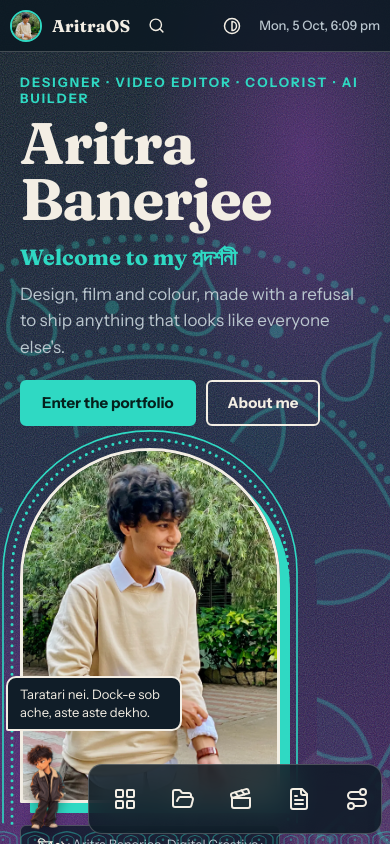
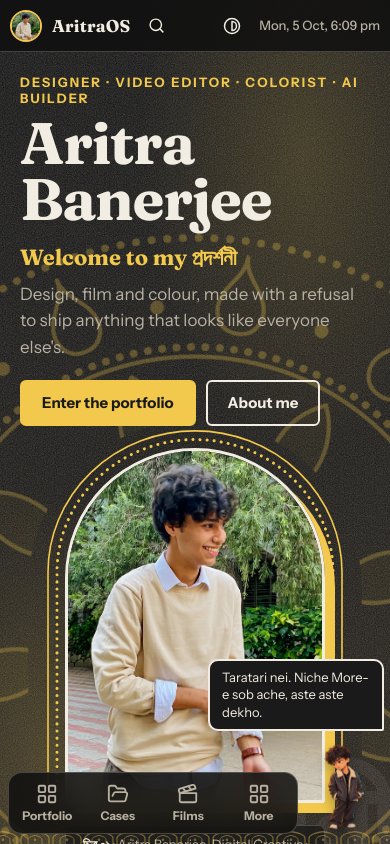
Before and after one commit to EL3M3NTVLR/Portfolio-OS, a React (Vite) app: page / in a window 390 px wide. Built offline with nearby package versions, Linux system fonts and the light colour scheme; a web font is replaced by a local one.

Commit message:
Update 0.5

```diff
--- a/src/App.jsx
+++ b/src/App.jsx
@@ -9,15 +9,15 @@ import Companion from './Companion.jsx'
 
 const APPS = [
   { id: 'portfolio', title: 'Portfolio', desc: 'All 22 projects, filterable', badge: 'Main drive', icon: LayoutGrid, C: PortfolioApp, size: [940, 640] },
-  { id: 'cases', title: 'Case Files', desc: 'Five flagship deep dives', badge: 'Start here', icon: FolderOpen, C: CasesApp, size: [980, 650] },
-  { id: 'films', title: 'Film Vault', desc: 'Watch the films, no autoplay', icon: Clapperboard, C: FilmsApp, size: [900, 620] },
+  { id: 'cases', title: 'Case Files', short: 'Cases', desc: 'Five flagship deep dives', badge: 'Start here', icon: FolderOpen, C: CasesApp, size: [980, 650] },
+  { id: 'films', title: 'Film Vault', short: 'Films', desc: 'Watch the films, no autoplay', icon: Clapperboard, C: FilmsApp, size: [900, 620] },
   { id: 'about', title: 'About.txt', desc: 'Who I am and how I think', icon: FileText, C: AboutApp, size: [820, 580] },
   { id: 'journey', title: 'Journey', desc: 'Kolkata 2004 to today', icon: Route, C: JourneyApp, size: [680, 620] },
   { id: 'craft', title: 'Craft', desc: 'My five-step method', icon: Sparkles, C: CraftApp, size: [740, 640] },
   { id: 'resume', title: 'Résumé', desc: 'Preview or download PDF', icon: ScrollText, C: ResumeApp, size: [780, 660] },
   { id: 'contact', title: 'Contact', desc: 'Email, LinkedIn, brief', badge: 'Hire me', icon: Mail, C: ContactApp, size: [660, 620] },
 ]
-const THEMES = [['dusk', 'Dusk', Moon], ['darkroom', 'Darkroom', Contrast]]
+const THEMES = [['aurum', 'Aurum', Contrast], ['aqua', 'Aqua', Moon]]
 const QUOTES = [
   'Concepts before polish.', 'Let the shake be the style.', 'A made thing speaks louder than an application.',
   'Aim the work at the right problem first.', 'Warm tones, honest frames.', 'Test your own assumption before anyone else does.',
@@ -26,6 +26,7 @@ const QUOTES = [
 ]
 const LAYOUT = 'aritraos-layout-v1'
 const FEATURED = ['portfolio', 'cases', 'contact']
+const TABS = ['portfolio', 'cases', 'films']
 
 
 function Alpona() {
@@ -163,8 +164,8 @@ function Palette({ items, close }) {
 
 export default function App() {
   const [booted, setBooted] = useState(false)
-  const [rawTheme, setTheme] = useLS('aritraos-theme-v1', 'dusk')
-  const theme = THEMES.some((t) => t[0] === rawTheme) ? rawTheme : rawTheme === 'dark' ? 'darkroom' : 'dusk'
+  const [rawTheme, setTheme] = useLS('aritraos-theme-v1', 'aurum')
+  const theme = THEMES.some((t) => t[0] === rawTheme) ? rawTheme : { dusk: 'aqua', night: 'aqua' }[rawTheme] || 'aurum'
   const [wins, setWins] = useState([])
   const [z, setZ] = useState(1000)
   const [pal, setPal] = useState(false)
@@ -172,6 +173,9 @@ export default function App() {
   const [evt, setEvt] = useState({ n: 0, type: '' })
   const [more, setMore] = useState(false)
   const wide = useMedia('(min-width: 1181px)')
+  const phone = useMedia('(max-width: 767px)')
+  const [sheet, setSheet] = useState(false)
+  useEffect(() => { if (!phone) setSheet(false) }, [phone])
   const clock = useClock()
   const quote = QUOTES[Math.floor(Date.now() / 864e5) % QUOTES.length]
   useEffect(() => writeLS(LAYOUT, lay), [lay])
@@ -188,6 +192,7 @@ export default function App() {
       const vw = window.innerWidth, vh = window.innerHeight
       return [...ws, { id, z: nz, x: clamp((vw - app.size[0]) / 2 + k * 30 - 30, 8, vw - 120), y: clamp(62 + k * 26, 52, vh - 260), payload }]
     })
+    setSheet(false)
     ping('open')
   }, [])
   const focus = (id) => setWins((ws) => { const top = Math.max(...ws.map((w) => w.z)); const w = ws.find((x) => x.id === id); return w.z === top ? ws : ws.map((x) => (x.id === id ? { ...x, z: top + 1 } : x)) })
@@ -212,11 +217,12 @@ export default function App() {
   useEffect(() => {
     const k = (e) => {
       if ((e.metaKey || e.ctrlKey) && e.key.toLowerCase() === 'k') { e.preventDefault(); setPal((p) => !p) }
+      else if (e.key === 'Escape' && sheet) setSheet(false)
       else if (e.key === 'Escape' && !pal) setWins((ws) => { const vis = ws.filter((w) => !w.min); if (!vis.length) return ws; const top = vis.reduce((a, b) => (a.z > b.z ? a : b)); ping('close'); return ws.filter((w) => w.id !== top.id) })
     }
     window.addEventListener('keydown', k)
     return () => window.removeEventListener('keydown', k)
-  }, [pal])
+  }, [pal, sheet])
 
   const txOff = lay.tx || { x: 0, y: 0 }
   const txDrag = useDrag({
@@ -297,6 +303,28 @@ export default function App() {
       <div className="frieze" aria-hidden />
       <Companion evt={evt} />
 
+      {phone ? (
+        <>
+          {sheet && (
+            <>
+              <div className="sheet-back" onClick={() => setSheet(false)} />
+              <div className="sheet" role="dialog" aria-label="More apps">
+                {APPS.filter((x) => !TABS.includes(x.id)).map((x) => (
+                  <button key={x.id} onClick={() => open(x.id)}><span className="glyph"><x.icon size={24} aria-hidden /></span>{x.title}</button>
+                ))}
+                <button onClick={() => { setSheet(false); setPal(true) }}><span className="glyph"><Search size={24} aria-hidden /></span>Search</button>
+                <button onClick={cycleTheme}><span className="glyph"><Contrast size={24} aria-hidden /></span>Theme: {THEMES.find((t) => t[0] === theme)[1]}</button>
+              </div>
+            </>
+          )}
+          <nav className="tabbar" aria-label="Main">
+            {TABS.map((id) => { const x = APPS.find((p) => p.id === id); return (
+              <button key={id} className={wins.some((w) => w.id === id && !w.min) ? 'on' : ''} onClick={() => open(id)}><x.icon size={22} aria-hidden />{x.short || x.title}</button>
+            ) })}
+            <button className={sheet ? 'on' : ''} aria-expanded={sheet} onClick={() => setSheet((s) => !s)}><LayoutGrid size={22} aria-hidden />More</button>
+          </nav>
+        </>
+      ) : (
       <nav className="dock" aria-label="Dock">
         {APPS.map((a) => (
           <button key={a.id} className={wins.some((w) => w.id === a.id) ? 'on' : ''} onClick={() => open(a.id)} aria-label={a.title}>
@@ -307,6 +335,7 @@ export default function App() {
         <button onClick={() => setPal(true)} aria-label="Search"><Search size={24} aria-hidden /><span className="tip">Search</span></button>
         <button onClick={cycleTheme} aria-label="Change theme"><Contrast size={24} aria-hidden /><span className="tip">Theme</span></button>
       </nav>
+      )}
 
       {pal && <Palette items={items} close={() => setPal(false)} />}
       {!booted && <Boot done={() => setBooted(true)} />}
--- a/src/Companion.jsx
+++ b/src/Companion.jsx
@@ -72,7 +72,7 @@ export default function Companion({ evt }) {
   }
   const wake = () => { clearTimeout(sleepT.current); sleepT.current = setTimeout(() => { setState('sleeping') }, 45000) }
 
-  useEffect(() => { wake(); const hi = setTimeout(() => { setSay('Taratari nei. Dock-e sob ache, aste aste dekho.'); sayT.current = setTimeout(() => setSay(''), 5200) }, 4500); return () => { clearTimeout(timer.current); clearTimeout(sleepT.current); clearTimeout(sayT.current); clearTimeout(hi) } }, [])
+  useEffect(() => { wake(); const hi = setTimeout(() => { setSay(window.matchMedia('(max-width: 767px)').matches ? 'Taratari nei. Niche More-e sob ache, aste aste dekho.' : 'Taratari nei. Dock-e sob ache, aste aste dekho.'); sayT.current = setTimeout(() => setSay(''), 5200) }, 4500); return () => { clearTimeout(timer.current); clearTimeout(sleepT.current); clearTimeout(sayT.current); clearTimeout(hi) } }, [])
   useEffect(() => {
     const f = () => setPos((p) => fix(p))
     window.addEventListener('resize', f); f()
@@ -93,12 +93,12 @@ export default function Companion({ evt }) {
     if (d && canDrag) { e.preventDefault(); setPos((p) => fix({ x: p.x + d[0], y: p.y + d[1] })) }
     else if (e.key === 'Enter' || e.key === ' ') { e.preventDefault(); react('happy') }
   }
-  const style = canDrag ? { left: pos.x, top: pos.y } : { left: 6, bottom: 10 }
+  const style = canDrag ? { left: pos.x, top: pos.y } : small ? { right: 6, bottom: 10 } : { left: 6, bottom: 10 }
   const cur = art[state]
   const scale = small ? 0.78 : 1
 
   return (
-    <div className={`comp ${state === 'dragging' ? 'drag' : ''}`} data-state={state} style={style}
+    <div className={`comp ${state === 'dragging' ? 'drag' : ''} ${small ? 'rt' : ''}`} data-state={state} style={style}
       onPointerDown={start} onPointerEnter={() => state === 'idle' && setState('alert')} onPointerLeave={() => state === 'alert' && setState('idle')}
       onKeyDown={key} tabIndex={0} role="button" aria-label="Lyadh, the lazy companion. Press Enter to say hi. Arrow keys move it.">
       {say && <div className="say" role="status">{say}</div>}
--- a/src/styles.css
+++ b/src/styles.css
@@ -3,12 +3,12 @@
   --bar-h:48px; --dock-h:84px; --r:6px;
 }
 
-[data-theme='dusk']{
+[data-theme='aqua']{
   --bg1:#0A1822;--bg2:#15213F;--bg3:#3B1A58;--ink:#F3EEE4;--ink2:#BAC6CE;
   --panel:rgba(14,28,40,.78);--line:rgba(243,238,228,.24);--accent:#2FD9C3;--accent2:#E0E93A;--hi:#E0E93A;
   --on-accent:#05211D;--win:#101D28;--chip:rgba(243,238,228,.1);--glow:rgba(122,53,154,.5);--bar:rgba(10,24,34,.82);
 }
-[data-theme='darkroom']{
+[data-theme='aurum']{
   --bg1:#101010;--bg2:#171512;--bg3:#241F17;--ink:#F2EDE2;--ink2:#B8B1A2;
   --panel:rgba(28,28,28,.82);--line:rgba(242,237,226,.22);--accent:#F2C94C;--accent2:#E0E93A;--hi:#F2C94C;
   --on-accent:#1A1A1A;--win:#1A1A1A;--chip:rgba(242,237,226,.09);--glow:rgba(242,201,76,.16);--bar:rgba(16,16,16,.86);
@@ -201,7 +201,7 @@ kbd{font:600 12px var(--f-ui);border:1px solid var(--line);border-radius:4px;pad
 @media (max-width:1180px){
   body{overflow:auto}
   .desk{position:absolute;overflow-y:auto;display:flex;flex-direction:column;align-items:stretch;gap:22px;padding:calc(var(--bar-h) + 22px) 20px calc(var(--dock-h) + 30px)}
-  .ident{order:1}.portrait{order:2;max-width:260px}.side{order:3;max-height:none;overflow:visible;margin:0;padding:0}
+  .ident{order:1}.portrait{order:2;max-width:260px;width:100%;align-self:center}.side{order:3;max-height:none;overflow:visible;margin:0;padding:0}
   .tx,.tile{transform:none!important}
   .wall .strip{display:none}
   .dock{left:96px;right:8px;transform:none;max-width:none;justify-content:flex-start;bottom:10px}
@@ -224,7 +224,17 @@ kbd{font:600 12px var(--f-ui);border:1px solid var(--line);border-radius:4px;pad
   .list button{flex:none;width:200px}
   .grid{grid-template-columns:repeat(2,minmax(0,1fr));gap:12px}
   .comp{width:80px}.comp .sp{width:80px}.comp img.fb{width:62px;height:62px}.comp .say{width:176px;font-size:13px;left:0}
-  .dock{left:88px}
+  :root{--dock-h:80px}
+  .comp.rt .say{left:auto;right:0;border-radius:10px 10px 2px 10px}
+  .tabbar{position:fixed;z-index:5500;left:8px;right:92px;bottom:10px;height:62px;display:flex;gap:2px;padding:4px;border-radius:14px;background:var(--bar);border:1px solid var(--line);backdrop-filter:blur(16px)}
+  .tabbar button{position:relative;flex:1;min-width:0;display:flex;flex-direction:column;align-items:center;justify-content:center;gap:3px;border-radius:10px;font:600 12px var(--f-ui);color:var(--ink2)}
+  .tabbar button.on{color:var(--ink);background:var(--chip)}
+  .tabbar button.on::after{content:'';position:absolute;top:3px;width:5px;height:5px;border-radius:50%;background:var(--accent)}
+  .sheet-back{position:fixed;inset:0;z-index:5450;background:rgba(0,0,0,.5)}
+  .sheet{position:fixed;z-index:5460;left:8px;right:8px;bottom:82px;display:grid;grid-template-columns:repeat(3,1fr);gap:10px;padding:14px;background:var(--win);color:var(--ink);border:2px solid var(--ink);border-radius:14px;box-shadow:8px 8px 0 rgba(0,0,0,.3);animation:rise .25s ease-out both}
+  .sheet button{display:flex;flex-direction:column;align-items:center;gap:6px;min-height:84px;padding:8px 4px;border-radius:10px;font:600 13px/1.2 var(--f-ui);text-align:center}
+  .sheet button:active{background:var(--chip)}
+  .sheet .glyph{width:48px;height:48px}
 }
 @media (prefers-reduced-motion:reduce){*{transition-duration:.01ms!important}.alpona .spin,.comp img.art,.tile,.tx{animation:none!important}}
 .sr-lg{display:inline}
```
